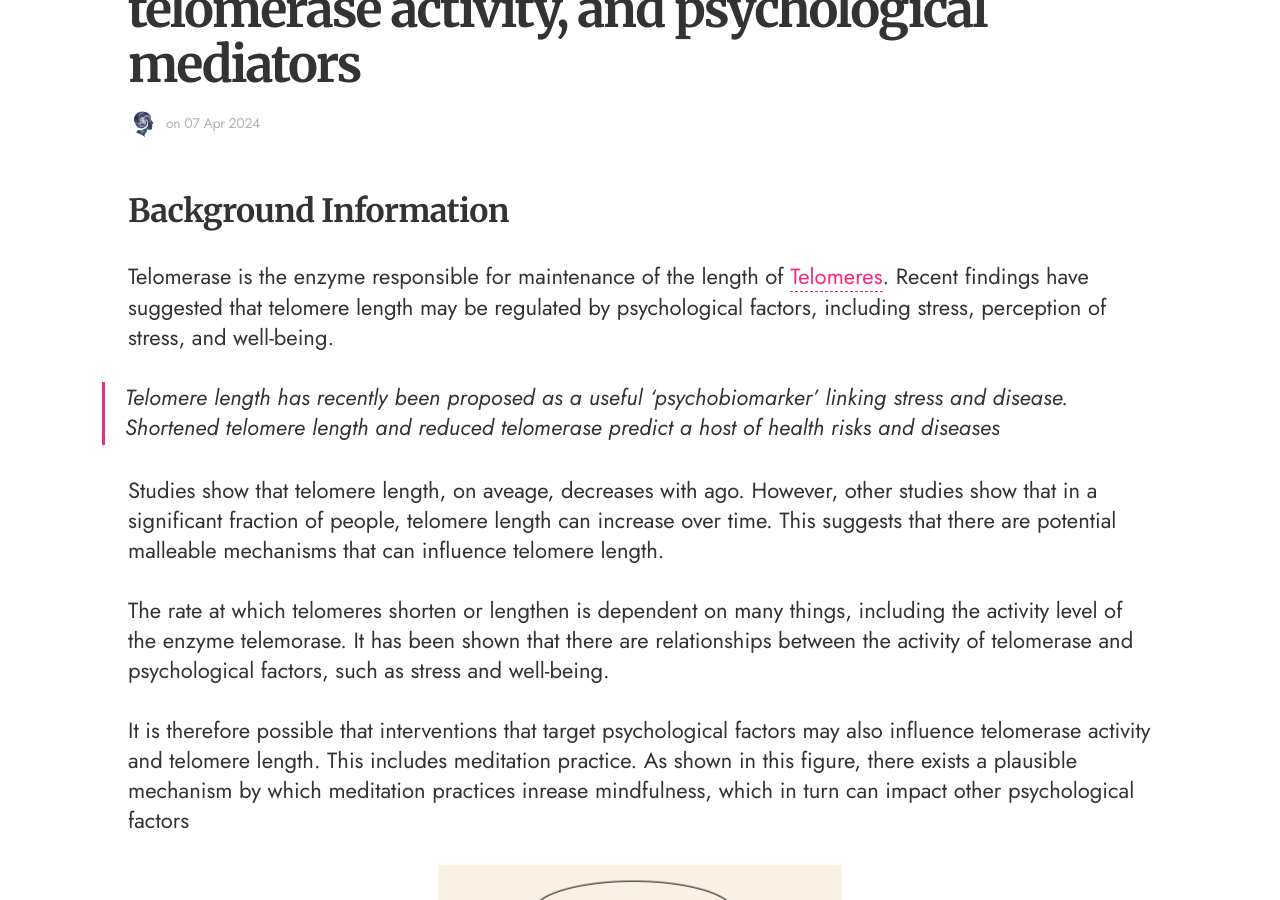
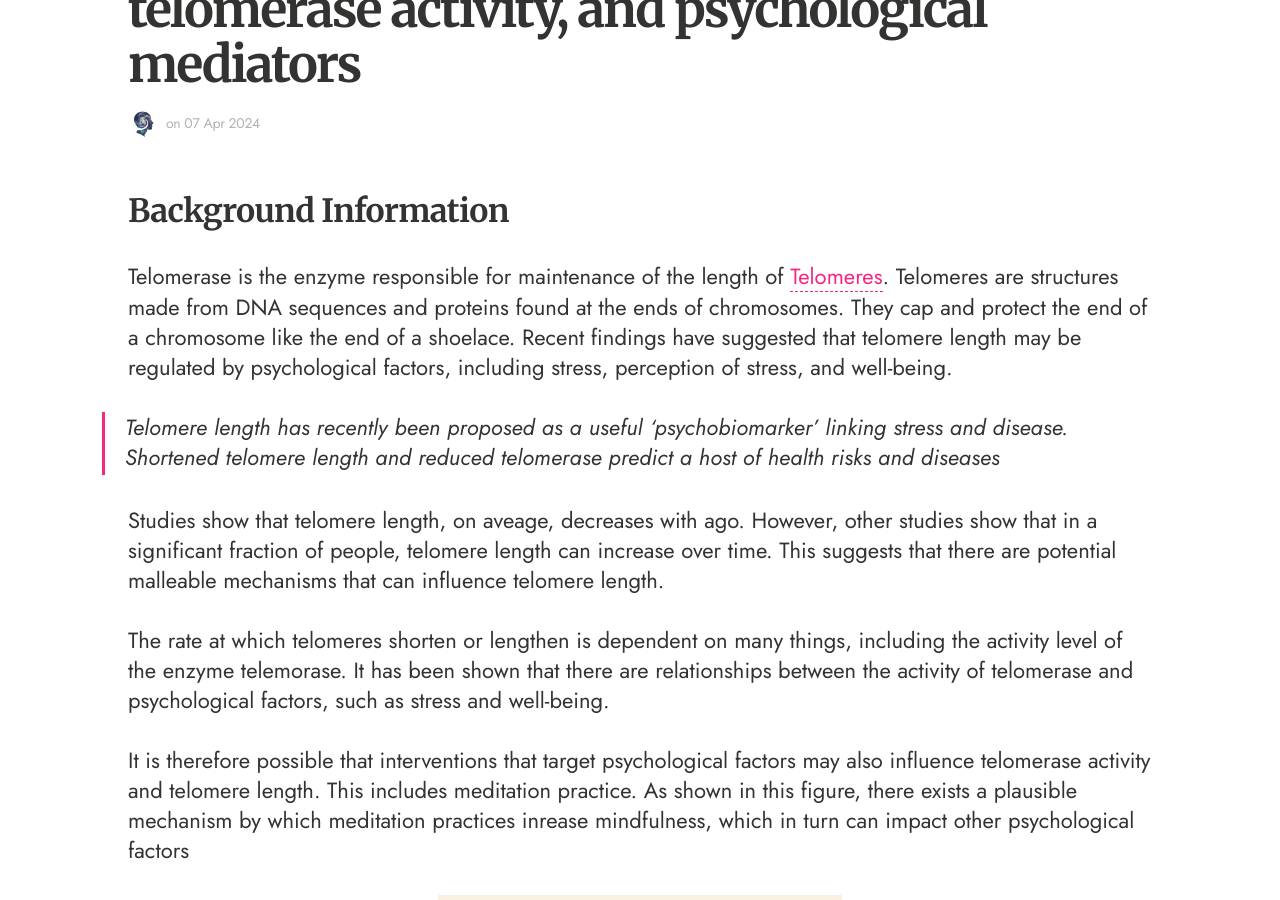
Before and after one commit to craigmbooth/contemplativeneuroscience, a Jekyll site: the page built from _posts/2024-04-12-immune-telemorase-psychological-mediators.md, in a window 1280 px wide and 900 px high, scrolled down 723 px. Built offline with Jekyll 4.4.1, drawn with Linux system fonts in a browser that asks for light colours; nearby versions of some CDN libraries; some web fonts are replaced.

Commit message:
Update paragraph and set descriptions in <head>

```diff
--- a/_includes/head.html
+++ b/_includes/head.html
@@ -17,8 +17,8 @@
     <meta name="twitter:site" content="{{ site.twitter_handle }}" />
     <meta name="twitter:title" content="{% if page.title %}{{ page.title }}{% else %}{{ site.title }}{% endif %}" />
     <meta name="twitter:image" content="{{ site.logo | prepend: site.baseurl | prepend: site.url }}" />
-    {% if page.excerpt %}
-    <meta name="twitter:description"  content="{{ page.excerpt | strip_html | strip_newlines | truncate: 200 }}" />
+    {% if page.snippet %}
+    <meta name="twitter:description"  content="{{ page.snippet | strip_html | strip_newlines | truncate: 200 }}" />
     {% elsif site.description %}
     <meta name="twitter:description" content="{{ site.description | strip_html | strip_newlines | truncate: 200 }}" />
     {% endif %}
@@ -26,8 +26,8 @@
 
   <meta property="og:site_name" content="{{ site.title }}" />
   <meta property="og:title" content="{% if page.title %}{{ page.title }}{% else %}{{ site.title }}{% endif %}"/>
-  {% if page.excerpt %}
-  <meta property="og:description" content="{{ page.excerpt | strip_html | strip_newlines | truncate: 200 }}" />
+  {% if page.snippet %}
+  <meta property="og:description" content="{{ page.snippet | strip_html | strip_newlines | truncate: 200 }}" />
   {% elsif site.description %}
   <meta property="og:description" content="{{ site.description | strip_html | strip_newlines | truncate: 200 }}" />
   {% endif %}
--- a/_posts/2024-04-12-immune-telemorase-psychological-mediators.md
+++ b/_posts/2024-04-12-immune-telemorase-psychological-mediators.md
@@ -11,7 +11,7 @@ citation: Jacobs, T. L., Epel, E. S., Lin, J., Blackburn, E. H., Wolkowitz, O. M
 
 ## Background Information
 
-Telomerase is the enzyme responsible for maintenance of the length of {% include definition.html term="telomeres" %}. Recent findings have suggested that telomere length may be regulated by psychological factors, including stress, perception of stress, and well-being.
+Telomerase is the enzyme responsible for maintenance of the length of {% include definition.html term="telomeres" %}. Telomeres are structures made from DNA sequences and proteins found at the ends of chromosomes. They cap and protect the end of a chromosome like the end of a shoelace. Recent findings have suggested that telomere length may be regulated by psychological factors, including stress, perception of stress, and well-being.
 
 > Telomere length has recently been proposed as a useful ‘psychobiomarker’ linking stress and disease. Shortened telomere length and reduced telomerase predict a host of health risks and diseases
 
```
